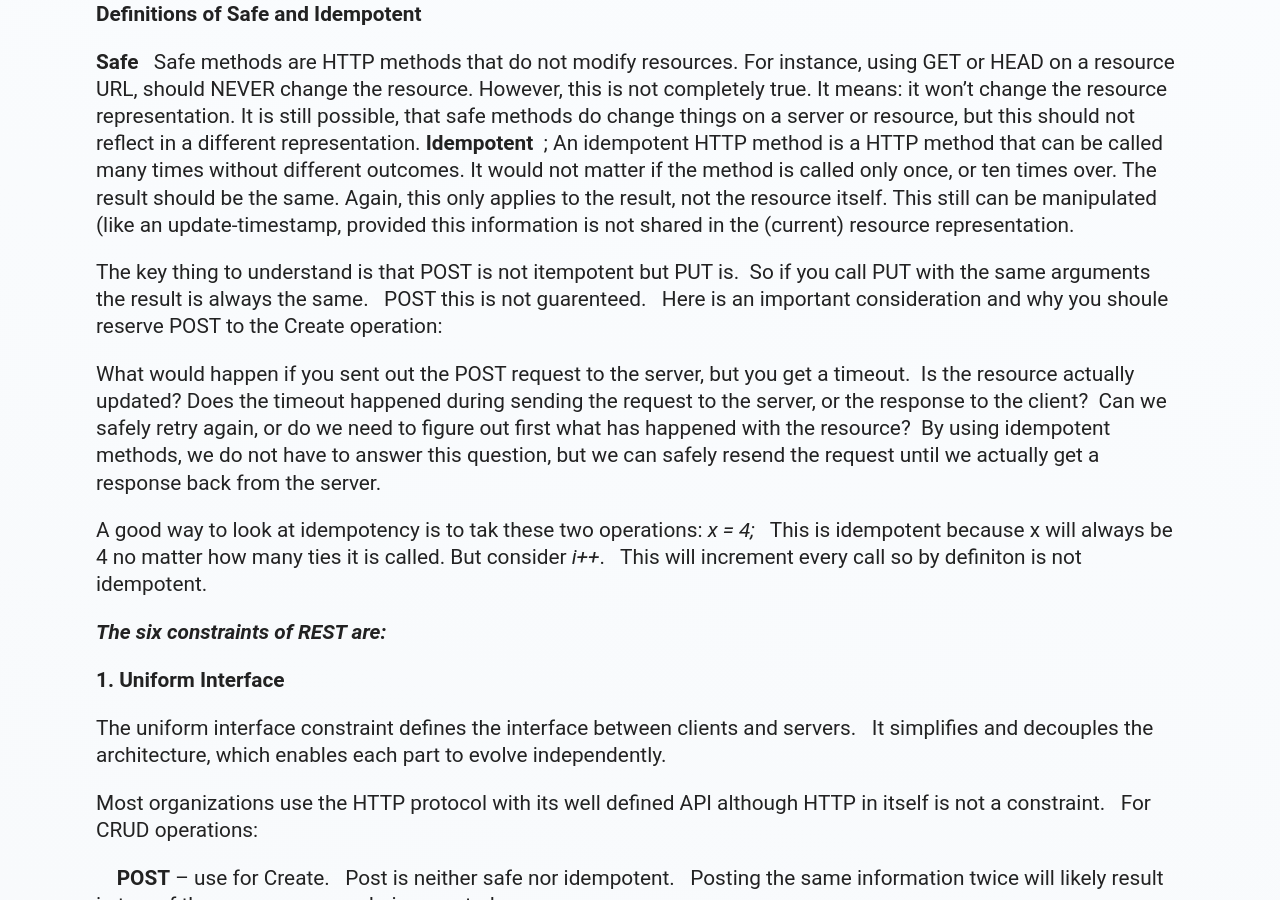
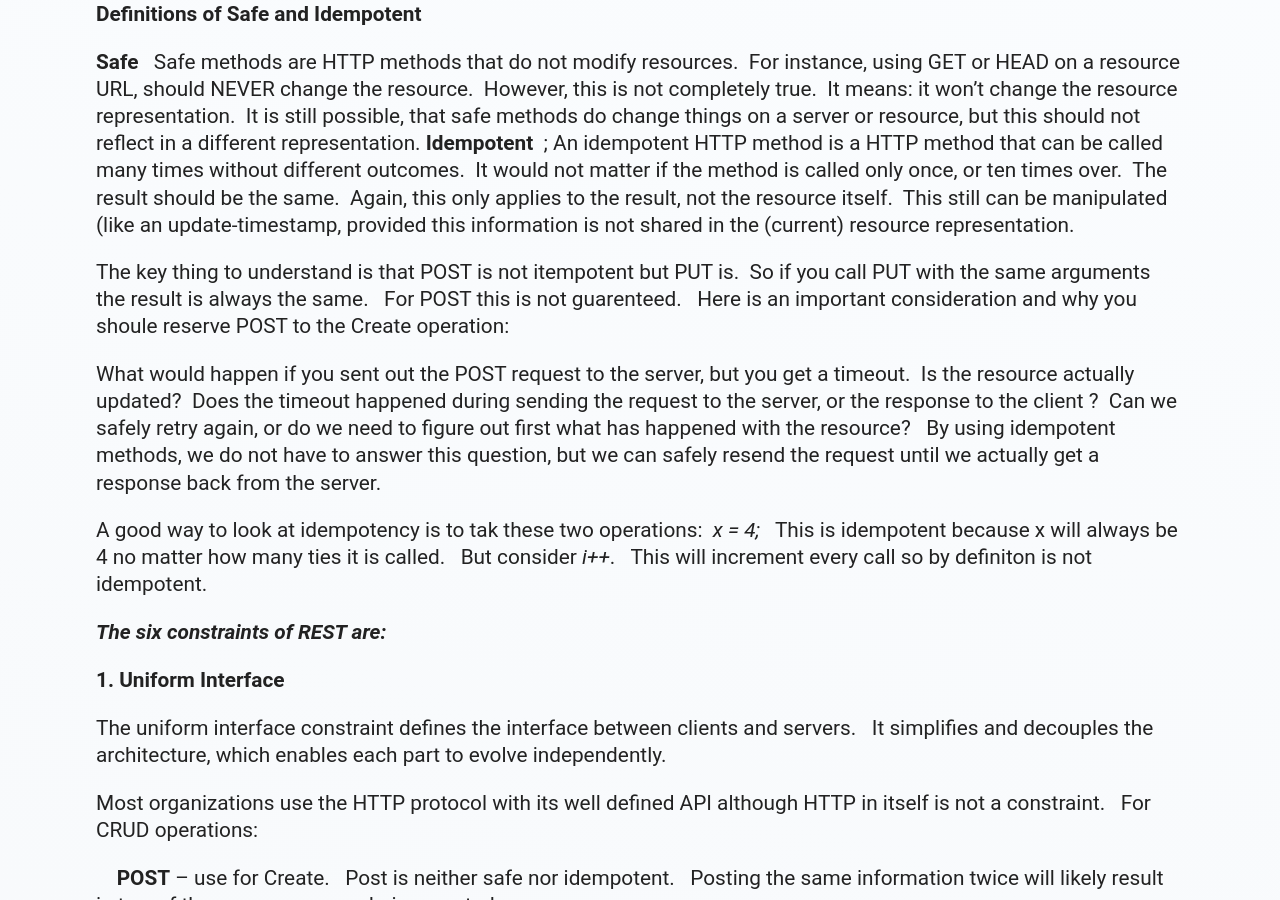
Before and after one commit to mo4dawg/mo4dawg.github.io, a Jekyll site: the page built from _posts/2016-11-11-restful-services.md, in a window 1280 px wide and 900 px high, scrolled down 1411 px. Built offline with Jekyll 4.4.1, drawn with Linux system fonts in a browser that asks for light colours; comment, search, counter and statistics services are not loaded.

Commit message:
Update 2016-11-11-restful-services.md

```diff
--- a/_posts/2016-11-11-restful-services.md
+++ b/_posts/2016-11-11-restful-services.md
@@ -38,14 +38,14 @@
 
 **Definitions of Safe and Idempotent**
 
-**Safe** &nbsp;&nbsp;Safe methods are HTTP methods that do not modify resources. For instance, using GET or HEAD on a resource URL, should NEVER change the resource. However, this is not completely true. It means: it won't change the resource representation. It is still possible, that safe methods do change things on a server or resource, but this should not reflect in a different representation.
-**Idempotent** &nbsp;;&nbsp;An idempotent HTTP method is a HTTP method that can be called many times without different outcomes. It would not matter if the method is called only once, or ten times over. The result should be the same. Again, this only applies to the result, not the resource itself. This still can be manipulated (like an update-timestamp, provided this information is not shared in the (current) resource representation.
+**Safe** &nbsp;&nbsp;Safe methods are HTTP methods that do not modify resources.&nbsp; For instance, using GET or HEAD on a resource URL, should NEVER change the resource.&nbsp; However, this is not completely true.&nbsp; It means: it won't change the resource representation.&nbsp; It is still possible, that safe methods do change things on a server or resource, but this should not reflect in a different representation.
+**Idempotent** &nbsp;;&nbsp;An idempotent HTTP method is a HTTP method that can be called many times without different outcomes.&nbsp; It would not matter if the method is called only once, or ten times over.&nbsp; The result should be the same. &nbsp;Again, this only applies to the result, not the resource itself.&nbsp; This still can be manipulated (like an update-timestamp, provided this information is not shared in the (current) resource representation.
 
-The key thing to understand is that POST is not itempotent but PUT is.  &nbsp;So if you call PUT with the same arguments the result is always the same. &nbsp; POST this is not guarenteed. &nbsp; Here is an important consideration and why you shoule reserve POST to the Create operation:
+The key thing to understand is that POST is not itempotent but PUT is.  &nbsp;So if you call PUT with the same arguments the result is always the same. &nbsp; For POST this is not guarenteed. &nbsp; Here is an important consideration and why you shoule reserve POST to the Create operation:
 
-What would happen if you sent out the POST request to the server, but you get a timeout.&nbsp; Is the resource actually updated? Does the timeout happened during sending the request to the server, or the response to the client?&nbsp; Can we safely retry again, or do we need to figure out first what has happened with the resource?&nbsp; By using idempotent methods, we do not have to answer this question, but we can safely resend the request until we actually get a response back from the server.
+What would happen if you sent out the POST request to the server, but you get a timeout.&nbsp; Is the resource actually updated?&nbsp; Does the timeout happened during sending the request to the server, or the response to the client ?&nbsp; Can we safely retry again, or do we need to figure out first what has happened with the resource? &nbsp; By using idempotent methods, we do not have to answer this question, but we can safely resend the request until we actually get a response back from the server.
 
-A good way to look at idempotency is to tak these two operations: *x = 4;*  &nbsp;  This is idempotent because x will always be 4 no matter how many ties it is called.  But consider *i++*. &nbsp;  This will increment every call so by definiton is not idempotent.
+A good way to look at idempotency is to tak these two operations:&nbsp; *x = 4;*  &nbsp;  This is idempotent because x will always be 4 no matter how many ties it is called. &nbsp; But consider *i++*. &nbsp;  This will increment every call so by definiton is not idempotent.
 
 ***The six constraints of REST are:***
 
```
